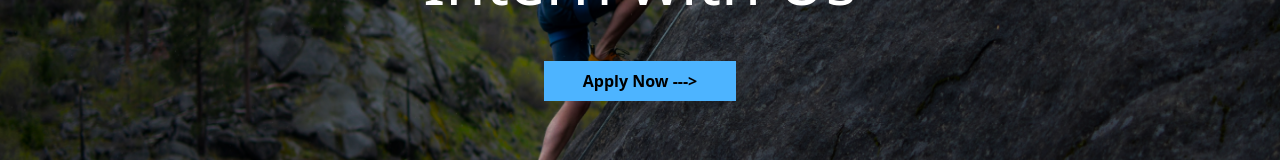
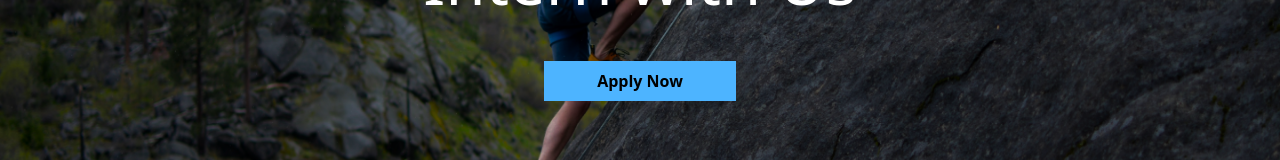
Before and after one commit to dineshcodes9/psi-webs, a React (Create React App) app: page /blog in a window 1280 px wide. Shown: the part 438-598 px from the top of the page. Built offline with nearby package versions, Linux system fonts and the light colour scheme.

Commit message:
blog completed

```diff
--- a/src/pages/Blog.js
+++ b/src/pages/Blog.js
@@ -23,7 +23,7 @@ const SliderContainer = () => {
                   <p>
                   Intern with Us
                   </p>
-                  <button><strong>Apply Now ---></strong></button>
+                  <button><strong>Apply Now </strong></button>
                 </div>
             </div>
         </div>
```
